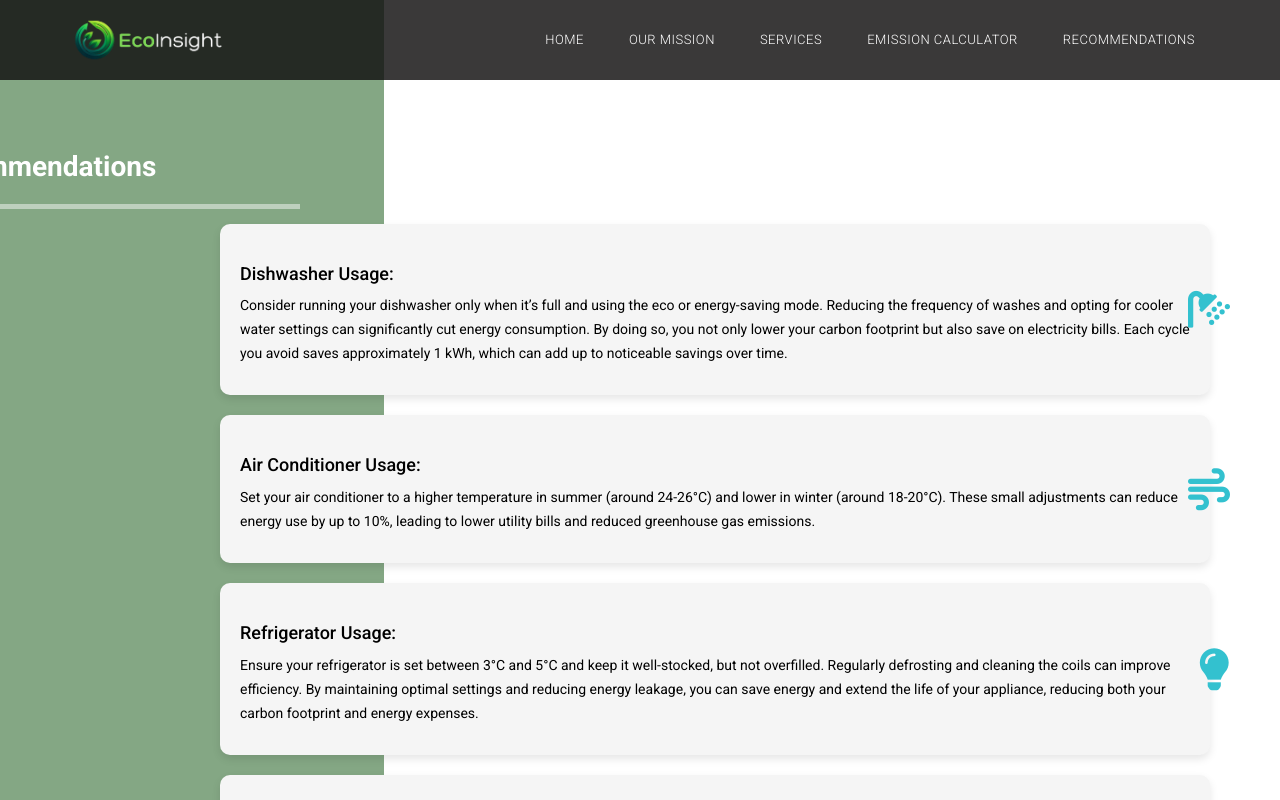
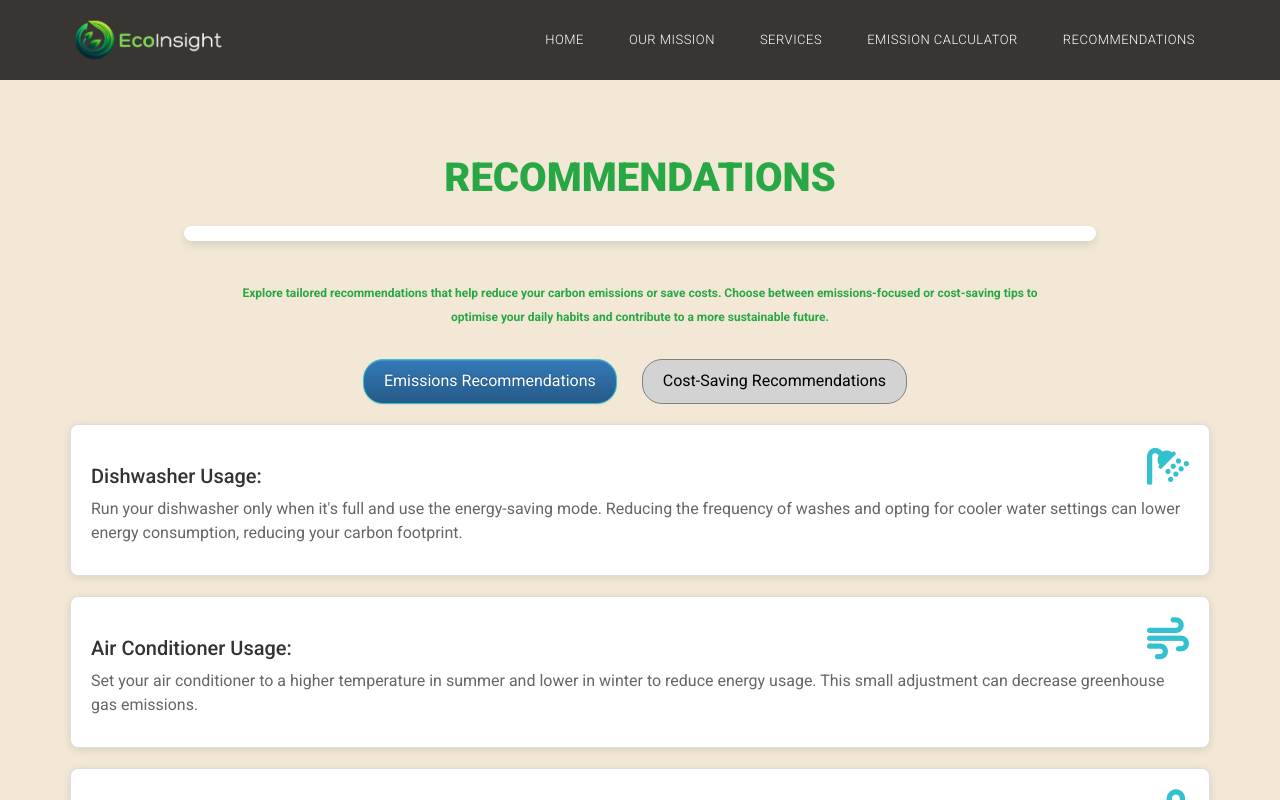
Before and after one commit to adeb0002/FIT5120_project, a plain HTML site: page FIT5120_project/recommendations.html in a window 1280 px wide. Drawn offline with Linux system fonts and the light colour scheme.

Commit message:
updated recommendations

```diff
--- a/FIT5120_project/css/recommendations.css
+++ b/FIT5120_project/css/recommendations.css
@@ -5,6 +5,7 @@
 }
 
 html, body {
+    background-color: #f2e8d5;
     height: 100%;
     margin: 0;
     overflow-x: hidden; /* This prevents scrolling */
@@ -20,7 +21,6 @@ p {
     font-size: 20px;
     line-height: 24px;
 }
-
 
 .header {
     position: fixed;
@@ -77,45 +77,53 @@ p {
     -moz-box-shadow: 0 1px 5px rgba(0, 0, 0, 0.25);
     box-shadow: 0 1px 5px rgba(0, 0, 0, 0.25);
 }
+
 .navbar-brand {
     font-family: 'Open Sans', sans-serif;
     font-size: 25px;
     text-transform: uppercase;
     color: #fff!important;
     transition: all 0.5s;
+}
 
-}
 .navbar-brand em {
     font-style: normal;
     color: #f7c552;
     font-size: 32px;
 }
+
 .header.active .navbar-brand {
     color: #121212!important;
 }
+
 .header .navbar-brand {
     font-weight: 800;
 }
+
 .navbar-inverse {
     background-image: none;
     background-color: transparent;
 }
+
 .header .navbar {
     margin: 0;
     border: none;
 }
+
 .page-section {
     padding: 80px 0;
 }
+
 .navbar-inverse .navbar-toggle {
     margin-top: 22px;
     border-color: #69d76c!important;
     background-color: #69d76c!important;
 }
+
 .navbar-inverse .navbar-toggle:hover, .navbar-inverse .navbar-toggle:focus {
     background-color: #f7c552;
 }
-bootstrap.min.css
+
 .navbar-toggle {
     position: relative;
     float: right;
@@ -128,6 +136,7 @@ bootstrap.min.css
     border: 1px solid transparent;
     border-radius: 4px;
 }
+
 @media (min-width: 768px) {
     .header .navbar-brand {
         padding-left: 0;
@@ -136,6 +145,7 @@ bootstrap.min.css
         float: right;
     }
 }
+
 .page-section {
     min-height: 100vh;
     padding: 0;
@@ -197,73 +207,112 @@ bootstrap.min.css
 /* Recommendation Section */
 #recommendations {
     padding: 100px 20px;
-    background-color: #f4f4f4;
     display: flex;
-    justify-content: flex-start; /* Align content to the left */
+    justify-content: flex-start;
     align-items: flex-start;
     flex-direction: column;
 }
 
 #recommendations h2 {
-    font-size: 2em;
-    font-weight: 600;
-    color: white;
-    margin-bottom: 20px; /* Reduced margin */
-    margin-left: -150px; /* Move the title to the left, similar to the left-section */
-    margin-top: 50px; /* Adjust as needed to move the title lower */
-    line-height: 1.2;
-    white-space: nowrap; /* Prevent line break */
-    overflow: hidden; /* Hide overflow */
-    text-overflow: ellipsis; /* Add ellipsis */
+    font-size: 4rem; /* Large size for the title */
+    font-weight: 800; /* Bold font */
+    color: #28a745; /* Green color */
+    text-align: center; /* Center the text */
+    text-transform: uppercase; /* Uppercase for the title */
+    margin-bottom: 20px;
+    margin-top: 50px;
+    line-height: 1.4;
 }
 
-.line-dec {
-    width: 380px; /* Match the width with the left-section title */
-    height: 5px;
-    background-color: #33c1cf; /* Match the blue color */
-    margin: 20px 0 15px 0; /* Adjusted margin */
-    margin-left: -150px; /* Move the line to the left */
+/* White bar under the title */
+.title-bar {
+    width: 80%; /* Adjust this width if necessary */
+    height: 15px;
+    background-color: white;
+    margin: 20px auto 40px; /* Centering with top and bottom margins */
+    border-radius: 10px;
+    box-shadow: 0px 4px 8px rgba(0, 0, 0, 0.1); /* Optional shadow for a subtle 3D effect */
+}
+
+/* Description styling */
+.page-description {
+    text-align: center; /* Center the description text */
+    font-size: 1.2rem; /* Adjust font size as needed */
+    color: #28a745; /* Match the green color of the title */
+    margin-bottom: 30px; /* Space below the description */
+    width: 70%; /* Control the width of the description */
+    margin-left: auto;
+    margin-right: auto; /* Ensure it's centered */
+    font-weight: bold; /* Make the text stand out */
+}
+
+/* Center the button-toggle section */
+.button-toggle {
+    display: flex;
+    justify-content: center;
+    gap: 15px; /* Space between the buttons */
+    margin-bottom: 30px;
+}
+
+/* Style for the toggle buttons */
+.button-toggle .btn {
+    padding: 10px 20px;
+    font-size: 1.2rem; /* Larger button text */
+    border-radius: 20px;
+    cursor: pointer;
+    border: 1px solid transparent;
+}
+
+.button-toggle .btn.active-toggle {
+    background-color: #33c1cf;
+    color: white;
+    border-color: #33c1cf;
+}
+
+.button-toggle .btn:not(.active-toggle) {
+    background-color: lightgrey;
+    color: black;
+    border-color: grey;
+}
+
+.button-toggle .btn:hover {
+    opacity: 0.8;
 }
 
 /* Recommendation Boxes */
-
 .box {
-    background-color: #f5f5f5; /* Adjust the background color to match your theme */
+    background-color: #ffffff;
+    border: 1px solid #ddd;
     padding: 20px;
     margin-bottom: 20px;
-    border-radius: 10px;
-    box-shadow: 0 4px 8px rgba(0, 0, 0, 0.1);
-    transition: all 0.3s ease-in-out;
+    border-radius: 8px;
+    box-shadow: 0 2px 8px rgba(0, 0, 0, 0.1);
+    transition: all 0.3s ease;
     position: relative;
-    margin-left: 150px; /* Shift the boxes to the right */
 }
 
-.icon-right {
+.box h3 {
+    font-size: 20px;
+    color: #333;
+}
+
+.box p {
+    font-size: 16px;
+    line-height: 1.5;
+    color: #666;
+}
+
+.box i {
+    font-size: 3em;
     position: absolute;
-    right: -20px; /* Increased from 20px to 40px to move the icons further to the right */
-    top: 50%;
-    transform: translateY(-50%);
-    font-size: 3em;
+    top: 20px;
+    right: 20px;
     color: #33c1cf;
 }
 
-
-
-.box h3 {
-    font-size: 18px;
-    color: black; /* Darker grey for headings */
-    margin-bottom: 10px;
-}
-
-.box p {
-    color: black;
-    font-size: 14px;
-    line-height: 24px;
-}
-
 .box:hover {
-    box-shadow: 0 6px 12px rgba(0, 0, 0, 0.2);
-    transform: translateY(-5px);
+    transform: translateY(-10px);
+    box-shadow: 0 4px 12px rgba(0, 0, 0, 0.2);
 }
 
 /* Links */
@@ -317,13 +366,12 @@ ul li a:hover {
 
 .parallax-content {
     display: flex;
-    background: linear-gradient(to right, #84a784 30%, white 30%);
-    height: flex; /* Example height, adjust as needed */
+    background-color: #f2e8d5;
     min-height: 90px;
-    width: 100vw;  /* Full viewport width */
+    width: 100vw;
     padding: 100px 0;
     box-sizing: border-box;
-    margin: 0; /* Ensure no extra margin */
+    margin: 0;
 }
 
 .left-section {
@@ -341,42 +389,16 @@ ul li a:hover {
 
 @media (min-width: 769px) {
     .col-md-3 {
-        flex: 0 0 25%; /* 3-column width on larger screens */
+        flex: 0 0 25%;
     }
 
     .col-md-9 {
-        flex: 0 0 75%; /* 9-column width on larger screens */
+        flex: 0 0 75%;
     }
 }
+
 .form-group {
     margin-bottom: 30px;
-}
-
-.left-section h2 {
-    font-size: 2em;
-    font-weight: 600;
-    margin-bottom: 20px;
-    margin-left: -150px; /* Adjust as needed to move the title to the left */
-    margin-top: 50px; /* Adjust as needed to move the title lower */
-    color: white;
-    line-height: 1.2;
-    white-space: nowrap; /* Prevent line break */
-    overflow: hidden; /* Hide overflow */
-    text-overflow: ellipsis; /* Add ellipsis */
-}
-
-.line-dec {
-    width: 380px; /* Increase the width to make the line longer */
-    height: 5px;
-    background-color: rgba(250, 250, 250, 0.5);
-    margin: 20px 0px 15px 0px; /* Maintain the top and bottom margins */
-    margin-left: -150px; /* Move the line to the left */
-}
-
-label {
-    font-size: 18px; /* Adjust the size as needed */
-    font-weight: bold; /* Optional: Make the text bold */
-    color: #333; /* Optional: Change text color */
 }
 
 .primary-blue-button a {
--- a/FIT5120_project/recommendations.html
+++ b/FIT5120_project/recommendations.html
@@ -23,8 +23,7 @@
         <div class="container">
             <nav class="navbar navbar-inverse" role="navigation">
                 <div class="navbar-header">
-                <button type="button" id="nav-toggle" class="navbar-toggle" data-toggle="collapse"
-                        data-target="#main-nav">
+                    <button type="button" id="nav-toggle" class="navbar-toggle" data-toggle="collapse" data-target="#main-nav">
                         <span class="sr-only">Toggle navigation</span>
                         <span class="icon-bar"></span>
                         <span class="icon-bar"></span>
@@ -50,54 +49,148 @@
         <div class="container">
             <div class="row">
                 <div class="col-md-12">
-                <h2> Recommendations</h2>
-                <div class="line-dec"></div>
+                    <h2>Recommendations</h2>
+                    <div class="title-bar"></div>
+
+                    <!-- Short description for the page -->
+                    <p class="page-description">
+                        Explore tailored recommendations that help reduce your carbon emissions or save costs. Choose between emissions-focused or cost-saving tips to optimise your daily habits and contribute to a more sustainable future.
+                    </p>
+
+                    <!-- Buttons for toggling between recommendations -->
+                    <div class="button-toggle">
+                        <button id="emissions-btn" class="btn btn-primary active-toggle">Emissions Recommendations</button>
+                        <button id="cost-saving-btn" class="btn btn-secondary">Cost-Saving Recommendations</button>
+                    </div>
+
+
+                    <!-- Emissions Recommendations -->
+                    <div class="recommendations-section" id="emissions-recommendations">
                         <div class="box">
                             <h3>Dishwasher Usage:</h3>
-                    <p id="dishwasher-text">
-                        Consider running your dishwasher only when it’s full and using the eco or energy-saving mode. Reducing the frequency of washes and opting for cooler water settings can significantly cut energy consumption. By doing so, you not only lower your carbon footprint but also save on electricity bills. Each cycle you avoid saves approximately 1 kWh, which can add up to noticeable savings over time.
-                    </p>
+                            <p>Run your dishwasher only when it's full and use the energy-saving mode. Reducing the frequency of washes and opting for cooler water settings can lower energy consumption, reducing your carbon footprint.</p>
                             <i class="fas fa-shower icon-right"></i>
                         </div>
+
                         <div class="box">
                             <h3>Air Conditioner Usage:</h3>
-                    <p id="air-conditioner-text">
-                        Set your air conditioner to a higher temperature in summer (around 24-26°C) and lower in winter (around 18-20°C). These small adjustments can reduce energy use by up to 10%, leading to lower utility bills and reduced greenhouse gas emissions.
-                    </p>
+                            <p>Set your air conditioner to a higher temperature in summer and lower in winter to reduce energy usage. This small adjustment can decrease greenhouse gas emissions.</p>
                             <i class="fas fa-wind icon-right"></i>
                         </div>
+
                         <div class="box">
-                    <h3>Refrigerator Usage:</h3>
-                    <p id="refrigerator-text">
-                        Ensure your refrigerator is set between 3°C and 5°C and keep it well-stocked, but not overfilled. Regularly defrosting and cleaning the coils can improve efficiency. By maintaining optimal settings and reducing energy leakage, you can save energy and extend the life of your appliance, reducing both your carbon footprint and energy expenses.
-                    </p>
-                    <i class="fas fa-lightbulb icon-right"></i>
+                            <h3>Refrigerator Efficiency:</h3>
+                            <p>Keep your refrigerator between 3°C and 5°C, and defrost it regularly to improve energy efficiency. Doing so reduces emissions and prolongs the appliance's life.</p>
+                            <i class="fas fa-thermometer-half icon-right"></i>
                         </div>
+
                         <div class="box">
-                    <h3>Washing Machine Usage:</h3>
-                    <p id="washing-machine-text">
-                        Wash your clothes in cold water whenever possible and wait for a full load before running the machine. Skipping the dryer and air-drying clothes can further reduce your energy usage. Cold washing can reduce energy use by up to 80% per wash, leading to significant savings on your energy bill while lowering CO2 emissions.
-                    </p>
+                            <h3>Public Transport Usage:</h3>
+                            <p>Use public transport instead of driving when possible. This helps reduce your transportation emissions and promotes cleaner air quality in your city.</p>
+                            <i class="fas fa-bus icon-right"></i>
+                        </div>
+                    </div>
+
+                    <!-- Cost-Saving Recommendations (Hidden by default) -->
+                    <div class="recommendations-section" id="cost-saving-recommendations" style="display: none;">
+                        <div class="box">
+                            <h3>Maximise Solar Energy:</h3>
+                            <p>If you have solar panels, use high-energy appliances like washing machines and dishwashers during the day to reduce reliance on the grid and save money on electricity bills.</p>
+                            <i class="fas fa-sun icon-right"></i>
+                        </div>
+
+                        <div class="box">
+                            <h3>Cold Water for Laundry:</h3>
+                            <p>Washing clothes in cold water can reduce energy use by up to 80% per wash. This simple switch can lead to significant savings on your energy bills while still getting your clothes clean.</p>
+                            <i class="fas fa-water icon-right"></i>
+                        </div>
+
+                        <div class="box">
+                            <h3>Air-Dry Clothes:</h3>
+                            <p>Skipping the dryer and air-drying clothes can save energy and lower your electricity costs. This eco-friendly habit is especially effective during warmer months.</p>
                             <i class="fas fa-plug icon-right"></i>
                         </div>
-                <div class="box">
-                    <h3>Public Transport Usage:</h3>
-                    <p id="public-transport-text">
-                        Whenever feasible, opt for public transport over driving. Not only does this reduce your personal carbon emissions, but it also saves money on fuel, parking, and vehicle maintenance. Regular use of public transport can cut your transportation costs by up to 50% while significantly decreasing your carbon footprint.
-                    </p>
-                    <i class="fas fa-bus icon-right"></i>
                     </div>
+
+                    <!-- Government Rebates (Visible all the time) -->
                     <div class="box">
                         <h3>Government Rebates:</h3>
-                    <p>Explore the available government rebates and save money!</p>
+                        <p>Take advantage of government rebates to offset costs. Explore the following programs:</p>
+                        <ul>
+                            <li><a href="https://www.energy.vic.gov.au/victorian-energy-upgrades/homes" target="_blank">Victorian Energy Upgrades</a></li>
+                            <li><a href="https://www.solar.vic.gov.au/solar-panel-rebate" target="_blank">Solar Panel Rebate</a></li>
+                            <li><a href="https://www.energy.vic.gov.au/households/help-paying-your-energy-bills/energy-bill-relief-fund#:~:text=Eligible%20Victorian%20households%20will%20receive%20rebates%20of%20up%20to%20%24300,four%20quarterly%20instalments%20of%20%2475," target="_blank">Energy Bill Relief Fund</a></li>
+                        </ul>
                         <i class="fas fa-dollar-sign icon-right"></i>
-                    <ul>
-                        <li><a href="https://www.energy.vic.gov.au/victorian-energy-upgrades/homes">Victorian Energy Upgrades</a></li>
-                        <li><a href="https://www.solar.vic.gov.au/solar-panel-rebate">Solar Panel Rebate</a></li>
-                        <li><a href="https://www.energy.vic.gov.au/households/help-paying-your-energy-bills/energy-bill-relief-fund#:~:text=Eligible%20Victorian%20households%20will%20receive%20rebates%20of%20up%20to%20%24300,four%20quarterly%20instalments%20of%20%2475,">Energy Bill Relief Fund</a></li>
-                    </ul>
                     </div>
                 </div>
             </div>
         </div>
     </div>
+
+    <!-- JavaScript to toggle between Emissions and Cost-Saving recommendations -->
+    <script>
+        document.addEventListener('DOMContentLoaded', function() {
+            const emissionsBtn = document.getElementById('emissions-btn');
+            const costSavingBtn = document.getElementById('cost-saving-btn');
+            const emissionsSection = document.getElementById('emissions-recommendations');
+            const costSavingSection = document.getElementById('cost-saving-recommendations');
+
+            // Show emissions recommendations by default
+            emissionsSection.style.display = 'block';
+            costSavingSection.style.display = 'none';
+
+            emissionsBtn.addEventListener('click', function() {
+                emissionsSection.style.display = 'block';
+                costSavingSection.style.display = 'none';
+
+                // Highlight the selected button and grey out the other
+                emissionsBtn.classList.add('active-toggle');
+                costSavingBtn.classList.remove('active-toggle');
+            });
+
+            costSavingBtn.addEventListener('click', function() {
+                emissionsSection.style.display = 'none';
+                costSavingSection.style.display = 'block';
+
+                // Highlight the selected button and grey out the other
+                costSavingBtn.classList.add('active-toggle');
+                emissionsBtn.classList.remove('active-toggle');
+            });
+        });
+    </script>
+
+    <style>
+        /* Button Toggle Styles */
+        .button-toggle {
+            margin: 20px 0;
+        }
+
+        .button-toggle .btn {
+            padding: 10px 20px;
+            margin-right: 10px;
+            border-radius: 20px;
+            font-size: 16px;
+            cursor: pointer;
+            border: 1px solid transparent;
+        }
+
+        .button-toggle .btn.active-toggle {
+            background-color: #33c1cf;
+            color: white;
+            border-color: #33c1cf;
+        }
+
+        .button-toggle .btn:not(.active-toggle) {
+            background-color: lightgrey;
+            color: black;
+            border-color: grey;
+        }
+
+        .button-toggle .btn:hover {
+            opacity: 0.8;
+        }
+    </style>
+
+</body>
+</html>
```
Also changed, not shown: FIT5120_project/js/recommendations.js (+12 -48 lines). Lines whose indentation alone changed are shown as unchanged.
